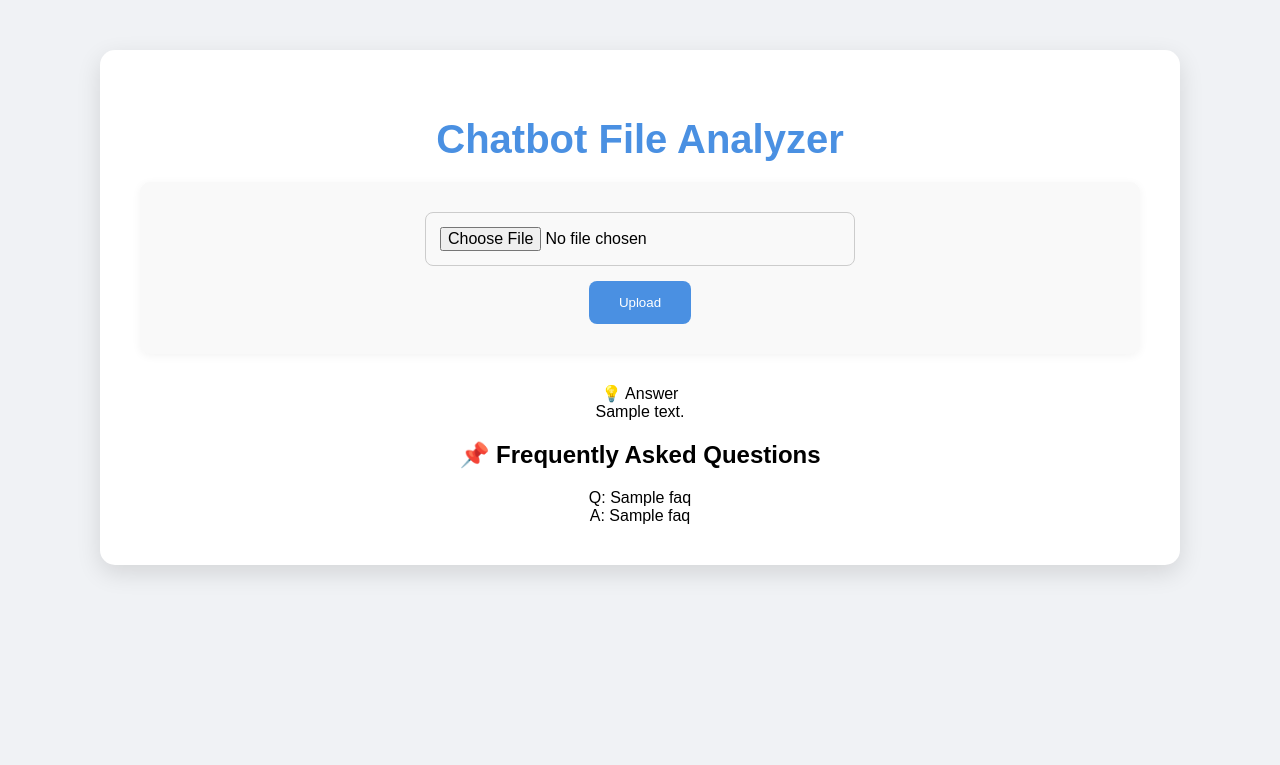
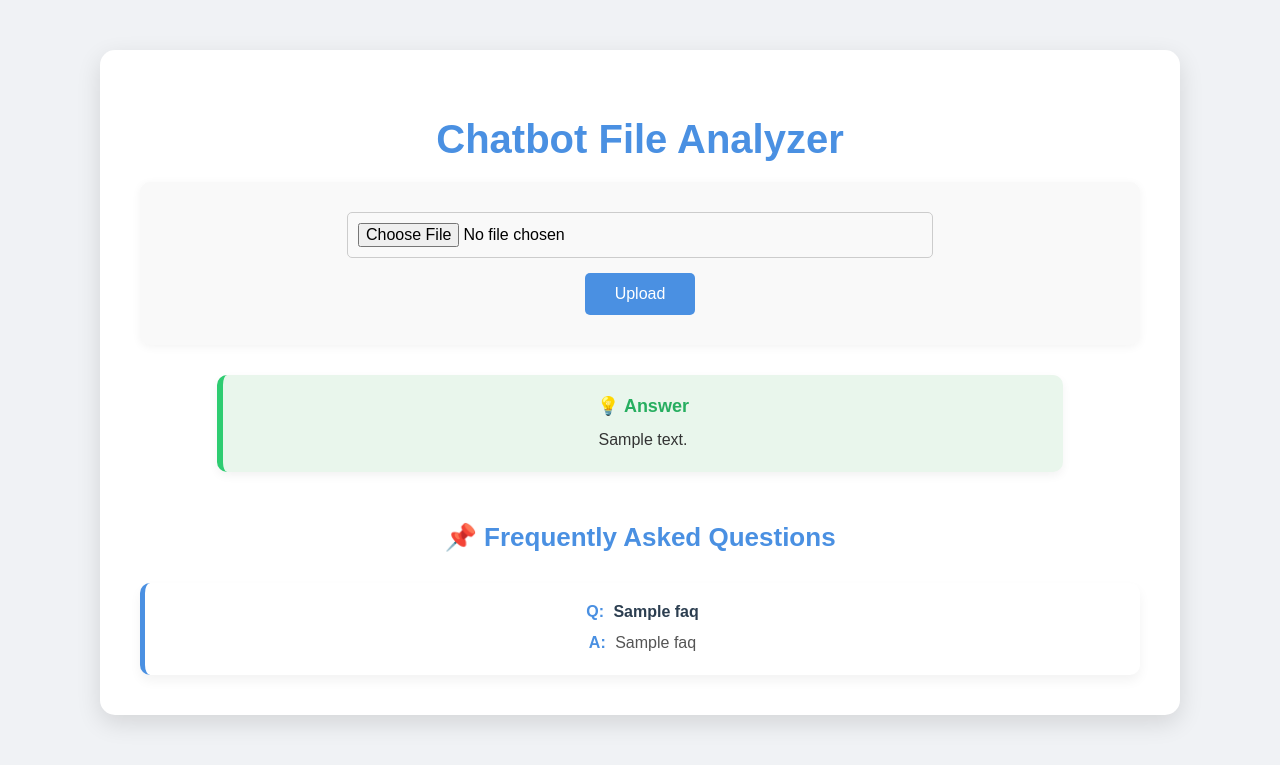
Before and after one commit to kalpak7/chatbot, a Flask app: template templates/index.html in a window 1280 px wide. Shown: the top 765 px of the page. Run offline with Flask 3, Linux system fonts and the light colour scheme; the template is opened without the code that fills it: most values are stand-ins (such as "Sample title", 1, 10 or a date in 2020).

Commit message:
Update style.css

```diff
--- a/static/style.css
+++ b/static/style.css
@@ -36,46 +36,103 @@ form {
 
 input[type="file"],
 input[type="text"] {
-  width: 100%;
-  max-width: 400px;
-  padding: 14px;
+  width: 60%;
+  padding: 10px;
+  border-radius: 5px;
+  border: 1px solid #ccc;
   font-size: 16px;
-  border: 1px solid #ccc;
-  border-radius: 8px;
 }
 
 button {
-  padding: 14px 30px;
-  background: #4a90e2;
+  background-color: #4a90e2;
   color: white;
+  padding: 12px 30px;
   border: none;
-  border-radius: 8px;
+  border-radius: 5px;
+  font-size: 16px;
   cursor: pointer;
 }
 
 button:hover {
-  background: #357ab7;
+  background-color: #357ABD;
 }
 
-.result-box {
+.error-box {
+  background: #fddede;
+  padding: 15px;
+  border-radius: 10px;
+  color: #a83232;
+  margin-top: 20px;
+}
+
+/* Answer Box */
+.answer-box {
+  background: #e9f6ec;
+  border-left: 6px solid #2ecc71;
+  padding: 20px;
+  margin-top: 25px;
+  border-radius: 10px;
+  max-width: 800px;
+  margin-left: auto;
+  margin-right: auto;
+  box-shadow: 0px 4px 10px rgba(0, 0, 0, 0.05);
+}
+
+.answer-header {
+  font-size: 18px;
+  font-weight: bold;
+  color: #27ae60;
+  margin-bottom: 10px;
+}
+
+.answer-content {
+  font-size: 16px;
+  line-height: 1.6;
+  color: #333;
+}
+
+/* FAQ styles */
+.faq-title {
+  margin-top: 50px;
+  font-size: 26px;
+  color: #4a90e2;
+  text-align: center;
+}
+
+.faq-grid {
+  display: grid;
+  grid-template-columns: repeat(auto-fit, minmax(300px, 1fr));
+  gap: 25px;
   margin-top: 30px;
+}
+
+.faq-card {
+  background: #ffffff;
+  border-left: 5px solid #4a90e2;
+  border-radius: 10px;
   padding: 20px;
-  text-align: left;
-  background: #f4f6f8;
-  border-radius: 10px;
-  box-shadow: 0px 4px 14px rgba(0, 0, 0, 0.08);
+  box-shadow: 0 6px 12px rgba(0,0,0,0.05);
+  transition: transform 0.2s ease;
+}
+
+.faq-card:hover {
+  transform: scale(1.02);
+  background: #f7fbff;
+}
+
+.faq-q {
   font-weight: 600;
-  font-size: 18px;
-  white-space: pre-wrap;
+  color: #2c3e50;
+  margin-bottom: 10px;
 }
-/* Error message box style */
-.error-box {
-  color: red;
-  background-color: #ffe6e6; /* Light red background */
-  border: 1px solid red;
-  padding: 10px;
-  border-radius: 5px;
-  margin-bottom: 15px;
-  font-size: 16px;
+
+.faq-a {
+  color: #555;
+  line-height: 1.5;
+}
+
+.faq-q span, .faq-a span {
+  color: #4a90e2;
   font-weight: bold;
+  margin-right: 5px;
 }
```
